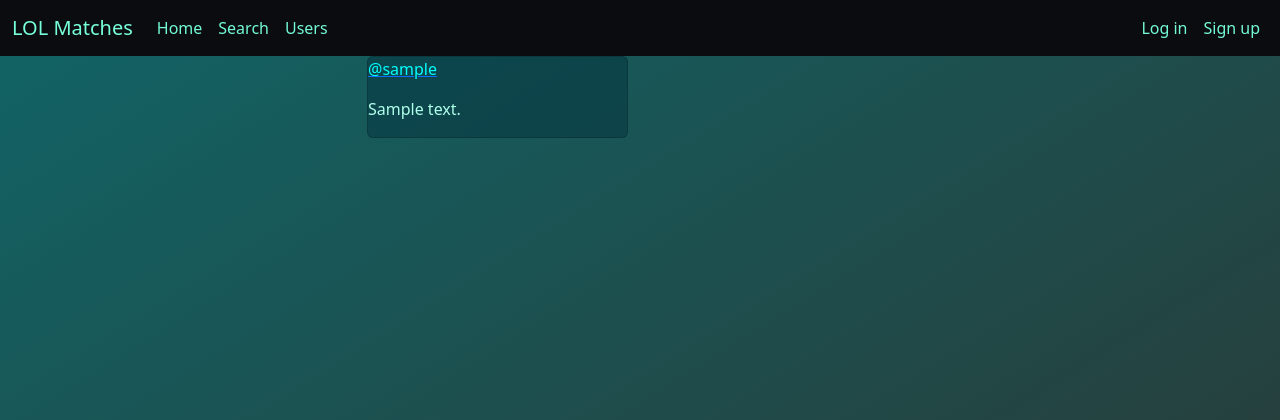
After one commit to dfinkle1/LoLify, a Flask app: page /users in a window 1280 px wide. The commit adds this page. Shown: the top 420 px of the page. Run offline with Flask 2, Linux system fonts and the light colour scheme; tables that the repository leaves empty hold one stand-in row (values such as "Sample post").

Commit message:
added users/updated profile

```diff
--- a/app.py
+++ b/app.py
@@ -7,7 +7,7 @@ from sqlalchemy.exc import IntegrityError
 from riotwatcher import LolWatcher,ApiError
 from SECRETAPI import LOLAPI
 
-from forms import SearchMatch, Register, Login
+from forms import SearchMatch, Register, Login, EditUser
 from models import db, connect_db,Puuid,User
 
 lol_watcher = LolWatcher(LOLAPI)
@@ -51,6 +51,7 @@ def search():
         return redirect(f'/search/{value}')
     return render_template('search.html',form=form)
 
+
 @app.route('/search/<username>',methods=['GET'])
 def showmatches(username):
     user = Puuid.query.filter_by(username=username).first()
@@ -61,6 +62,16 @@ def showmatches(username):
         games.append(lol_watcher.match.by_id('na1',match))
 
     return render_template('match.html',games=games,user=user,)
+
+@app.route('/users')
+def user_page():
+    search = request.args.get('q')
+
+    if not search:
+        users = User.query.all()
+    else:
+        users = User.query.filter(User.username.like(f"%{search}%")).all()
+    return render_template('users.html', users=users)
 
 # User Signup/login/logout
 
@@ -152,6 +163,22 @@ def profile(username):
     rank = lol_watcher.league.by_summoner('na1',summoner['id'])
     return render_template('profile.html',user=user,rank=rank,games=games,summoner=summoner)
 
+@app.route('/users/<username>/edit',methods=['POST','GET'])
+def editUser(username):
+    user = User.query.filter_by(username=username).first()
+    form = EditUser(obj=user)
+    if g.user.username == user.username:
+        if form.validate_on_submit():
+            user.summoner = form.summoner.data
+            user.email = form.email.data
+            user.bio = form.bio.data
+            user.image_url = form.image_url.data
+            db.session.commit()
+            return redirect(f'/users/{username}')
+        return render_template('edit.html',form=form,user=user)
+    flash('Not Authorized User!','danger')
+    return redirect('/')
+
 @app.route('/update_summoner/<username>',methods=['POST'])
 def update_user_summoner(username):
     user = User.query.filter_by(username=username).first_or_404()
@@ -160,6 +187,7 @@ def update_user_summoner(username):
     return redirect(f'/users/{username}')
 
 
+
 # @app.route('/matches')
 # def history():
 #     matches = lol_watcher.match.matchlist_by_puuid('na1',me['puuid'],0,2)
--- a/forms.py
+++ b/forms.py
@@ -18,3 +18,9 @@ class Login(FlaskForm):
     """Login to a user account"""
     username = StringField('Username', validators=[DataRequired()])
     password = PasswordField('Password',validators=[Length(min=6)])
+
+class EditUser(FlaskForm):
+    email= StringField('E-mail',validators=[DataRequired(),Email()])
+    summoner = StringField('Summoner Name')
+    image_url = StringField('Image Url (Optional)')
+    bio = TextAreaField('Bio (Optional)')
--- a/static/style.css
+++ b/static/style.css
@@ -57,14 +57,14 @@ body {
 }
 
 .table.blueteam {
-  background-color: #97ecf0;
+  background-color: #47abff;
   color: #02323e;
   border-radius: 10px;
 }
 
 .table.redteam {
-  background: #84efab;
-  color: black;
+  background: #f82f2fe8;
+  color: rgb(255 255 255);
   border-radius: 10px;
 }
 
--- a/templates/base.html
+++ b/templates/base.html
@@ -34,6 +34,7 @@
           <div class="navbar-nav">
             <a class="nav-link active" aria-current="page" href="/">Home</a>
             <a class="nav-link active" href="/search">Search</a>
+            <a class="nav-link active" href="/users">Users</a>
           </div>
         </div>
         <div class="navbar-nav navbar-right">
@@ -45,12 +46,22 @@
             <a
               class="nav-link dropdown-toggle"
               role="button"
+              id="navbarDropdown"
+              aria-expanded="false"
               data-bs-toggle="dropdown"
-              href="/users/{{g.user.username}}"
-              >Profile</a
+              >{{g.user.username}}</a
             >
             <ul class="dropdown-menu">
-              <li><a class="dropdown-item" href="/edit">Edit</a></li>
+              <li>
+                <a class="dropdown-item" href="/users/{{g.user.username}}"
+                  >Profile</a
+                >
+              </li>
+              <li>
+                <a class="dropdown-item" href="/users/{{g.user.username}}/edit"
+                  >Edit</a
+                >
+              </li>
             </ul>
           </li>
           <a class="nav-link active" href="/logout">Log out</a>
--- a/templates/index.html
+++ b/templates/index.html
@@ -4,9 +4,10 @@
   <div class="row">
     {%for key in champions['data']%}
     <div class="col-4">
-      <p>{{key}} <br><small>{{champions['data'][key]['title']}} <hr></small></p>
+      <p>{{key |replace('MonkeyKing','Wukong')}}<br><small>{{champions['data'][key]['title']}} </small><hr>
     </div>
       {%endfor%}
+    </p>
     </div>
   </div>
   {% endblock %}
--- /dev/null
+++ b/templates/users.html
@@ -0,0 +1,23 @@
+{% extends 'base.html' %} {% block content %} {% if users|length == 0 %}
+<h3>Sorry, no users found</h3>
+{% else %}
+<div class="row justify-content-end">
+  <div class="col-sm-9">
+    <div class="row">
+      {% for user in users %}
+      <div class="col-lg-4 col-md-6 col-12">
+        <div class="card custom-card">
+          <div class="card-contents">
+            <a href="/users/{{ user.username }}" class="card-link">
+              <p style="color: aqua">@{{ user.username }}</p>
+            </a>
+          </div>
+          <p class="card-bio">{{user.bio}}</p>
+        </div>
+      </div>
+      {% endfor %}
+    </div>
+
+    {% endif %} {% endblock %}
+  </div>
+</div>
```
Also changed, not shown: templates/edit.html (added, +23 -0 lines), templates/profile.html (+35 -20 lines), README.md (added).
